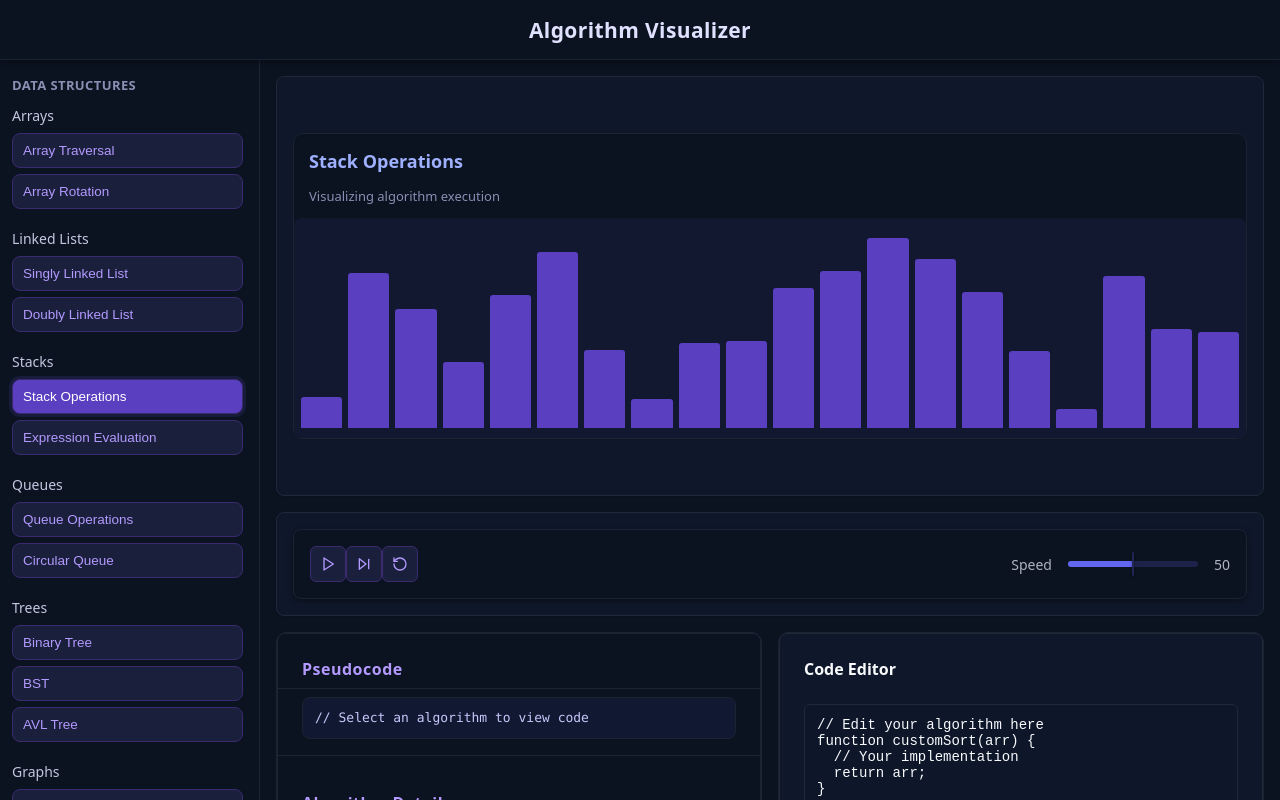
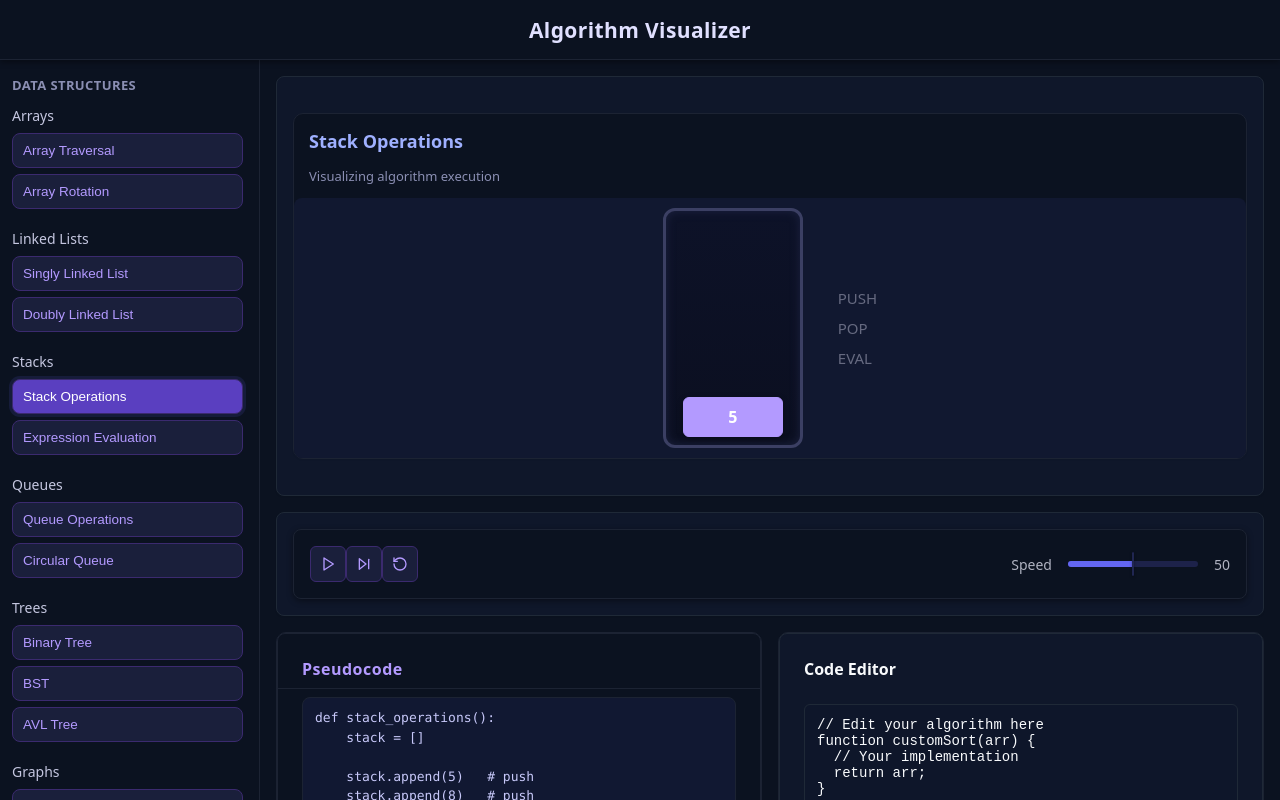
Before and after one commit to MananKakkar1/Algorithm-Visualizer, a React app in the folder application/: page / in a window 1280 px wide. Both pictures are taken after a click on the button "Stack Operations". Shown: the top 800 px of the page. Built offline with nearby package versions, Linux system fonts and the light colour scheme; the HTML template or start-up script is replaced by a standard one.

Commit message:
Added stack

```diff
--- a/application/src/components/code-view-panel.jsx
+++ b/application/src/components/code-view-panel.jsx
@@ -1,104 +1,157 @@
 import { Card, CardHeader, CardTitle, CardContent } from "./ui/card";
 
 const codeExamples = {
-  "Bubble Sort": `function bubbleSort(arr) {
-  for (let i = 0; i < arr.length; i++) {
-    for (let j = 0; j < arr.length - i - 1; j++) {
-      if (arr[j] > arr[j + 1]) {
-        [arr[j], arr[j + 1]] = [arr[j + 1], arr[j]];
-      }
-    }
-  }
-  return arr;
-}`,
+  "Bubble Sort": `def bubble_sort(arr):
+    for i in range(len(arr)):
+        for j in range(0, len(arr) - i - 1):
+            if arr[j] > arr[j + 1]:
+                arr[j], arr[j + 1] = arr[j + 1], arr[j]
+    return arr`,
 
-  "Quick Sort": `function quickSort(arr) {
-  if (arr.length <= 1) return arr;
-  const pivot = arr[arr.length - 1];
-  const left = arr.filter((x, i) => x <= pivot && i < arr.length - 1);
-  const right = arr.filter(x => x > pivot);
-  return [...quickSort(left), pivot, ...quickSort(right)];
-}`,
+  "Quick Sort": `def quick_sort(arr):
+    if len(arr) <= 1:
+        return arr
+    pivot = arr[-1]
+    left = [x for x in arr[:-1] if x <= pivot]
+    right = [x for x in arr[:-1] if x > pivot]
+    return quick_sort(left) + [pivot] + quick_sort(right)`,
 
-  "Merge Sort": `function mergeSort(arr) {
-  if (arr.length <= 1) return arr;
+  "Merge Sort": `def merge_sort(arr):
+    if len(arr) <= 1:
+        return arr
 
-  const mid = Math.floor(arr.length / 2);
-  const left = mergeSort(arr.slice(0, mid));
-  const right = mergeSort(arr.slice(mid));
+    mid = len(arr) // 2
+    left = merge_sort(arr[:mid])
+    right = merge_sort(arr[mid:])
 
-  return merge(left, right);
-}
+    return merge(left, right)
 
-function merge(left, right) {
-  const result = [];
-  let i = 0, j = 0;
 
-  while (i < left.length && j < right.length) {
-    if (left[i] < right[j]) {
-      result.push(left[i]);
-      i++;
-    } else {
-      result.push(right[j]);
-      j++;
-    }
-  }
+def merge(left, right):
+    result = []
+    i = j = 0
 
-  return result.concat(left.slice(i)).concat(right.slice(j));
-}`,
+    while i < len(left) and j < len(right):
+        if left[i] < right[j]:
+            result.append(left[i])
+            i += 1
+        else:
+            result.append(right[j])
+            j += 1
 
-  "Heap Sort": `function heapSort(arr) {
-  const n = arr.length;
+    result.extend(left[i:])
+    result.extend(right[j:])
+    return result`,
 
-  function heapify(n, i) {
-    let largest = i;
-    const left = 2 * i + 1;
-    const right = 2 * i + 2;
+  "Heap Sort": `def heap_sort(arr):
+    n = len(arr)
 
-    if (left < n && arr[left] > arr[largest]) largest = left;
-    if (right < n && arr[right] > arr[largest]) largest = right;
+    def heapify(n, i):
+        largest = i
+        left = 2 * i + 1
+        right = 2 * i + 2
 
-    if (largest !== i) {
-      [arr[i], arr[largest]] = [arr[largest], arr[i]];
-      heapify(n, largest);
-    }
-  }
+        if left < n and arr[left] > arr[largest]:
+            largest = left
+        if right < n and arr[right] > arr[largest]:
+            largest = right
 
-  // Build max heap
-  for (let i = Math.floor(n / 2) - 1; i >= 0; i--) {
-    heapify(n, i);
-  }
+        if largest != i:
+            arr[i], arr[largest] = arr[largest], arr[i]
+            heapify(n, largest)
 
-  // Extract elements
-  for (let i = n - 1; i > 0; i--) {
-    [arr[0], arr[i]] = [arr[i], arr[0]];
-    heapify(i, 0);
-  }
+    for i in range(n // 2 - 1, -1, -1):
+        heapify(n, i)
 
-  return arr;
-}`
+    for i in range(n - 1, 0, -1):
+        arr[0], arr[i] = arr[i], arr[0]
+        heapify(i, 0)
+
+    return arr`,
+
+  "Array Traversal": `def traverse(arr):
+    for i in range(len(arr)):
+        print(arr[i])`,
+
+  "Array Rotation": `def rotate(arr, k):
+    k = k % len(arr)
+    return arr[k:] + arr[:k]`,
+
+  "Stack Operations": `def stack_operations():
+    stack = []
+
+    stack.append(5)   # push
+    stack.append(8)   # push
+    stack.pop()       # pop
+    stack.append(3)   # push
+
+    return stack`,
+
+  "Expression Evaluation": `def evaluate(expression):
+    stack = []
+
+    for token in expression:
+        if token.isdigit():
+            stack.append(int(token))
+        else:
+            b = stack.pop()
+            a = stack.pop()
+            if token == '+':
+                stack.append(a + b)
+            elif token == '-':
+                stack.append(a - b)
+            elif token == '*':
+                stack.append(a * b)
+            elif token == '/':
+                stack.append(a / b)
+
+    return stack[0]
+
+
+# Example:
+# evaluate(["2", "3", "+", "4", "*"]) -> 20`,
 };
 
 const algoInfo = {
   "Bubble Sort": {
     time: "O(n²)",
     space: "O(1)",
-    desc: "A simple comparison-based sorting algorithm that repeatedly steps through the list, compares adjacent elements, and swaps them if they are out of order.",
+    desc: "A simple comparison-based sorting algorithm that repeatedly compares adjacent elements and swaps them if they are out of order.",
   },
   "Quick Sort": {
     time: "O(n log n) average, O(n²) worst",
     space: "O(log n)",
-    desc: "A divide-and-conquer algorithm that selects a pivot element, partitions the array, and recursively sorts the partitions.",
+    desc: "A divide-and-conquer sorting algorithm that partitions elements around a pivot, recursively sorting each partition.",
   },
   "Merge Sort": {
     time: "O(n log n)",
     space: "O(n)",
-    desc: "A divide-and-conquer algorithm that divides the array into halves, recursively sorts them, and merges the sorted halves back together.",
+    desc: "Divides the array into halves, recursively sorts them, and merges the sorted halves into a final sorted array.",
   },
   "Heap Sort": {
     time: "O(n log n)",
     space: "O(1)",
-    desc: "A comparison-based algorithm that builds a max heap, then repeatedly extracts the largest element and rebuilds the heap to sort the array in place.",
+    desc: "Transforms the array into a max heap, then repeatedly extracts the largest element to sort the array in-place.",
+  },
+  "Array Traversal": {
+    time: "O(n)",
+    space: "O(1)",
+    desc: "Sequentially visits each element of the array for processing or display.",
+  },
+  "Array Rotation": {
+    time: "O(n)",
+    space: "O(1)",
+    desc: "Rotates array elements left or right by k positions, preserving relative order.",
+  },
+  "Stack Operations": {
+    time: "O(1) for push/pop",
+    space: "O(n)",
+    desc: "Demonstrates stack operations using push and pop, where elements follow LIFO (Last-In, First-Out) order.",
+  },
+  "Expression Evaluation": {
+    time: "O(n)",
+    space: "O(n)",
+    desc: "Evaluates a postfix expression using a stack by pushing operands and applying operators as they appear.",
   },
 };
 
@@ -137,7 +190,7 @@ export default function CodeViewPanel({ algorithm }) {
         </CardTitle>
       </CardHeader>
 
-      {/* --- PSEUDOCODE AREA (wrap to fit width) --- */}
+      {/* --- PSEUDOCODE AREA --- */}
       <CardContent
         style={{
           flex: "0 0 auto",
@@ -152,13 +205,11 @@ export default function CodeViewPanel({ algorithm }) {
             borderRadius: "8px",
             padding: "10px 12px",
             width: "100%",
-
             fontFamily:
               "ui-monospace, SFMono-Regular, Menlo, Monaco, Consolas, 'Liberation Mono', 'Courier New', monospace",
             fontSize: "13px",
             color: "#c7c8f9",
             lineHeight: 1.5,
-
             whiteSpace: "pre-wrap",
             overflowWrap: "anywhere",
             wordBreak: "break-word",
--- a/application/src/components/visualization-area.jsx
+++ b/application/src/components/visualization-area.jsx
@@ -5,13 +5,6 @@ import { useEffect, useMemo, useRef, useState } from "react";
 
 /* ================================
    STEP GENERATORS
-   - Bubble: compare/swap
-   - Quick:  compare/swap
-   - Merge:  compare/set
-   Each step uses one of:
-   { op: "compare", a, b }
-   { op: "swap", i, j }
-   { op: "set", index, value }
 ==================================*/
 
 // Bubble Sort
@@ -44,7 +37,7 @@ function generateQuickSteps(arr) {
     const pivot = a[r];
     let i = l;
     for (let j = l; j < r; j++) {
-      steps.push({ op: "compare", a: j, b: r }); // compare with pivot
+      steps.push({ op: "compare", a: j, b: r });
       if (a[j] < pivot) {
         if (i !== j) {
           swap(i, j);
@@ -71,7 +64,7 @@ function generateQuickSteps(arr) {
   return steps;
 }
 
-// Merge Sort (uses "set" operations)
+// Merge Sort
 function generateMergeSteps(arr) {
   const a = arr.slice();
   const steps = [];
@@ -87,14 +80,10 @@ function generateMergeSteps(arr) {
   function merge(start, mid, end) {
     const left = a.slice(start, mid);
     const right = a.slice(mid, end);
-    let i = 0,
-      j = 0,
-      k = start;
+    let i = 0, j = 0, k = start;
 
     while (i < left.length && j < right.length) {
-      // visualize comparison of heads
       steps.push({ op: "compare", a: start + i, b: mid + j });
-
       if (left[i] <= right[j]) {
         a[k] = left[i];
         steps.push({ op: "set", index: k, value: left[i] });
@@ -110,15 +99,12 @@ function generateMergeSteps(arr) {
     while (i < left.length) {
       a[k] = left[i];
       steps.push({ op: "set", index: k, value: left[i] });
-      i++;
-      k++;
+      i++; k++;
     }
-
     while (j < right.length) {
       a[k] = right[j];
       steps.push({ op: "set", index: k, value: right[j] });
-      j++;
-      k++;
+      j++; k++;
     }
   }
 
@@ -126,7 +112,7 @@ function generateMergeSteps(arr) {
   return steps;
 }
 
-// Generate Heap Sort steps: returns array of { i, j, compare, swapped }
+// Heap Sort
 function generateHeapSteps(arr) {
   const a = arr.slice();
   const steps = [];
@@ -147,19 +133,14 @@ function generateHeapSteps(arr) {
     const left = 2 * i + 1;
     const right = 2 * i + 2;
 
-    // Compare left child
     if (left < n) {
       compare(left, largest);
       if (a[left] > a[largest]) largest = left;
     }
-
-    // Compare right child
     if (right < n) {
       compare(right, largest);
       if (a[right] > a[largest]) largest = right;
     }
-
-    // If largest is not root
     if (largest !== i) {
       swap(i, largest);
       heapify(n, largest);
@@ -167,17 +148,102 @@ function generateHeapSteps(arr) {
   };
 
   const n = a.length;
-
-  // Build max heap
-  for (let i = Math.floor(n / 2) - 1; i >= 0; i--) {
-    heapify(n, i);
-  }
-
-  // Extract elements from heap
+  for (let i = Math.floor(n / 2) - 1; i >= 0; i--) heapify(n, i);
   for (let i = n - 1; i > 0; i--) {
     swap(0, i);
     heapify(i, 0);
   }
+
+  return steps;
+}
+
+// Array Traversal / Rotation
+function generateArrayTraversalSteps(arr) {
+  const steps = [];
+  for (let i = 0; i < arr.length; i++) {
+    steps.push({ i, j: null, compare: true, swapped: false });
+  }
+  return steps;
+}
+
+function generateArrayRotationSteps(arr, k = 1) {
+  const steps = [];
+  const n = arr.length;
+  const a = arr.slice();
+  k = k % n;
+
+  for (let step = 0; step < k; step++) {
+    const first = a[0];
+    for (let i = 0; i < n - 1; i++) {
+      steps.push({ i, j: i + 1, compare: false, swapped: true });
+      a[i] = a[i + 1];
+    }
+    a[n - 1] = first;
+  }
+  return steps;
+}
+
+// Stack Operations
+function generateStackSteps() {
+  const steps = [];
+  const operations = [
+    { type: "push", value: 5 },
+    { type: "push", value: 8 },
+    { type: "pop" },
+    { type: "push", value: 3 },
+  ];
+
+  let stack = [];
+  for (const op of operations) {
+    if (op.type === "push") {
+      stack.push(op.value);
+      steps.push({ stack: [...stack], action: "push", value: op.value });
+    } else if (op.type === "pop" && stack.length > 0) {
+      stack.pop();
+      steps.push({ stack: [...stack], action: "pop" });
+    }
+  }
+  return steps;
+}
+
+// Expression Evaluation using Stack (Postfix evaluation simulation)
+function generateExpressionEvalSteps() {
+  const steps = [];
+  const expression = ["2", "3", "+", "4", "*"]; // Example: (2 + 3) * 4
+  let stack = [];
+
+  for (const token of expression) {
+    if (!isNaN(parseInt(token))) {
+      stack.push(Number(token));
+      steps.push({
+        stack: [...stack],
+        action: "push",
+        value: Number(token),
+      });
+    } else {
+      if (stack.length >= 2) {
+        const b = stack.pop();
+        const a = stack.pop();
+        let result;
+        if (token === "+") result = a + b;
+        else if (token === "-") result = a - b;
+        else if (token === "*") result = a * b;
+        else if (token === "/") result = a / b;
+
+        stack.push(result);
+        steps.push({
+          stack: [...stack],
+          action: "eval",
+          value: result,
+        });
+      }
+    }
+  }
+
+  steps.push({
+    stack: [...stack],
+    action: "done",
+  });
 
   return steps;
 }
@@ -195,78 +261,88 @@ export default function VisualizationArea({
 }) {
   const [sourceArray, setSourceArray] = useState([]);
   const [array, setArray] = useState([]);
-  const [active, setActive] = useState([]); // indices being highlighted
+  const [active, setActive] = useState([]);
+  const [stack, setStack] = useState([]);
+  const [highlightAction, setHighlightAction] = useState("");
   const [stepIndex, setStepIndex] = useState(0);
   const [finished, setFinished] = useState(false);
 
-  // Generate a random array on reset
   useEffect(() => {
-    const newArray = Array.from(
-      { length: 20 },
-      () => Math.floor(Math.random() * 100) + 10
+    const newArray = Array.from({ length: 20 }, () =>
+      Math.floor(Math.random() * 100) + 10
     );
     setSourceArray(newArray);
     setArray(newArray.slice());
+    setStack([5]);
     setStepIndex(0);
     setActive([]);
+    setHighlightAction("");
   }, [resetTick]);
 
-  // Reset when algorithm changes
   useEffect(() => {
     setStepIndex(0);
     setActive([]);
     setArray(sourceArray.slice());
+    setStack([5]);
+    setHighlightAction("");
     setFinished(false);
   }, [algorithm, sourceArray]);
 
-  // Pick steps per algorithm
   const steps = useMemo(() => {
-    const name = (algorithm || "").toLowerCase();
-    if (name.includes("quick")) return generateQuickSteps(sourceArray);
-    if (name.includes("merge")) return generateMergeSteps(sourceArray);
-    if (name.includes("heap")) return generateHeapSteps(sourceArray);
-    return generateBubbleSteps(sourceArray);
+    const algo = (algorithm || "").toLowerCase();
+
+    if (algo.includes("quick")) return generateQuickSteps(sourceArray);
+    if (algo.includes("merge")) return generateMergeSteps(sourceArray);
+    if (algo.includes("heap")) return generateHeapSteps(sourceArray);
+    if (algo.includes("bubble")) return generateBubbleSteps(sourceArray);
+    if (algo.includes("rotation")) return generateArrayRotationSteps(sourceArray);
+    if (algo.includes("traversal")) return generateArrayTraversalSteps(sourceArray);
+    if (algo.includes("expression")) return generateExpressionEvalSteps();
+    if (algo.includes("stack")) return generateStackSteps();
+
+    return [];
   }, [sourceArray, algorithm]);
 
-  // Refs for stable playback
   const stepsRef = useRef(steps);
-  useEffect(() => {
-    stepsRef.current = steps;
-  }, [steps]);
+  useEffect(() => { stepsRef.current = steps; }, [steps]);
 
   const stepIndexRef = useRef(stepIndex);
-  useEffect(() => {
-    stepIndexRef.current = stepIndex;
-  }, [stepIndex]);
+  useEffect(() => { stepIndexRef.current = stepIndex; }, [stepIndex]);
 
-  // Execute one visualization step
   const doStep = () => {
-    const currentIndex = stepIndexRef.current;
-    const s = stepsRef.current[currentIndex];
+    const s = stepsRef.current[stepIndexRef.current];
     if (!s) return;
 
-    if (s.op === "compare" || s.compare) {
-      // support legacy shape
-      const ia = s.a ?? s.i;
-      const jb = s.b ?? s.j;
-      setActive([ia, jb].filter((v) => v !== undefined));
+    if (
+      algorithm.toLowerCase().includes("stack") ||
+      algorithm.toLowerCase().includes("expression")
+    ) {
+      setStack(s.stack || []);
+      setHighlightAction(
+        s.action === "push"
+          ? "push"
+          : s.action === "pop"
+          ? "pop"
+          : s.action === "eval"
+          ? "eval"
+          : ""
+      );
+    } else if (s.op === "compare" || s.compare) {
+      setActive([s.a ?? s.i, s.b ?? s.j].filter(Boolean));
     } else if (s.op === "swap" || s.swapped) {
-      const i = s.i,
-        j = s.j;
       setArray((prev) => {
         const copy = prev.slice();
-        [copy[i], copy[j]] = [copy[j], copy[i]];
+        [copy[s.i], copy[s.j]] = [copy[s.j], copy[s.i]];
         return copy;
       });
-      setActive([i, j]);
+      setActive([s.i, s.j]);
     } else if (s.op === "set" || "value" in s) {
-      const idx = s.index ?? s.i;
       setArray((prev) => {
         const copy = prev.slice();
-        copy[idx] = s.value;
+        copy[s.index ?? s.i] = s.value;
         return copy;
       });
-      setActive([idx]);
+      setActive([s.index ?? s.i]);
     }
 
     setStepIndex((idx) => {
@@ -279,7 +355,6 @@ export default function VisualizationArea({
     });
   };
 
-  // Manual step
   const lastStepTick = useRef(stepTick);
   useEffect(() => {
     if (stepTick !== lastStepTick.current) {
@@ -288,16 +363,15 @@ export default function VisualizationArea({
     }
   }, [stepTick]);
 
-  // Autoplay
   useEffect(() => {
     if (!isPlaying) return;
-    const intervalMs = Math.max(
-      50,
-      Math.round(2000 - (speed / 100) * (2000 - 50))
-    );
-    const id = setInterval(doStep, intervalMs);
-    return () => clearInterval(id);
+    const interval = setInterval(doStep, Math.max(50, Math.round(2000 - (speed / 100) * 1950)));
+    return () => clearInterval(interval);
   }, [isPlaying, speed]);
+
+  const isStack =
+    algorithm.toLowerCase().includes("stack") ||
+    algorithm.toLowerCase().includes("expression");
 
   return (
     <Card
@@ -318,7 +392,103 @@ export default function VisualizationArea({
         </p>
       </div>
 
-      {/* Compact visualization area */}
+      {/* === STACK VISUALIZATION === */}
+      {isStack ? (
+        <div
+          style={{
+            display: "flex",
+            flexDirection: "row",
+            alignItems: "center",
+            justifyContent: "center",
+            height: "260px",
+            backgroundColor: "#111830",
+            borderRadius: "8px",
+            padding: "10px 20px",
+            boxShadow: finished ? "0 0 20px 5px rgba(179,154,255,0.4)" : "none",
+            transition: "box-shadow 0.5s ease",
+          }}
+        >
+          {/* Tube container */}
+          <div
+            style={{
+              position: "relative",
+              width: "140px",
+              height: "100%",
+              border: "3px solid #3b3f63",
+              borderRadius: "12px",
+              background: "linear-gradient(180deg, #0d1228 0%, #0b0f20 100%)",
+              boxShadow: finished
+                ? "0 0 15px rgba(179,154,255,0.6) inset"
+                : "inset 0 0 10px #1c2240",
+              display: "flex",
+              flexDirection: "column-reverse",
+              alignItems: "center",
+              justifyContent: "flex-start",
+              overflow: "hidden",
+              transition: "box-shadow 0.5s ease",
+            }}
+          >
+            {stack.map((val, idx) => (
+              <div
+                key={idx}
+                style={{
+                  width: "100px",
+                  height: "40px",
+                  marginBottom: "8px",
+                  backgroundColor: finished
+                    ? "#c5b3ff"
+                    : idx === stack.length - 1
+                    ? "#b39aff"
+                    : "#5a3fc0",
+                  border: "1px solid #b39aff",
+                  borderRadius: "6px",
+                  display: "flex",
+                  alignItems: "center",
+                  justifyContent: "center",
+                  fontWeight: "600",
+                  color: "white",
+                  transform: finished ? "translateY(-6px)" : "translateY(0)",
+                  boxShadow: finished
+                    ? "0 0 15px rgba(179,154,255,0.7)"
+                    : "0 2px 6px rgba(0,0,0,0.3)",
+                  transition: "all 0.5s ease, transform 0.4s ease-in-out",
+                }}
+              >
+                {val}
+              </div>
+            ))}
+          </div>
+
+          {/* Instruction text */}
+          <div
+            style={{
+              marginLeft: "35px",
+              display: "flex",
+              flexDirection: "column",
+              justifyContent: "center",
+              alignItems: "flex-start",
+              height: "100%",
+              gap: "10px",
+            }}
+          >
+            {["PUSH", "POP", "EVAL"].map((label) => (
+              <div
+                key={label}
+                style={{
+                  color:
+                    highlightAction === label.toLowerCase() ? "white" : "#666a80",
+                  fontWeight: highlightAction === label.toLowerCase() ? "600" : "400",
+                  fontSize: "15px",
+                  transition: "color 0.3s ease",
+                }}
+              >
+                {label}
+              </div>
+            ))}
+          </div>
+        </div>
+      ) : (
+        // === DEFAULT BAR VISUALIZATION ===
         <div
           className={"visualization-bars" + (finished ? " sorted" : "")}
           style={{
@@ -335,18 +505,22 @@ export default function VisualizationArea({
           {array.map((value, idx) => (
             <div
               key={idx}
-            className="visual-bar"
               style={{
                 flex: 1,
                 margin: "0 1px",
                 borderRadius: "3px 3px 0 0",
                 height: `${value * 1.75}px`,
-              backgroundColor: active.includes(idx) ? "#ff4d6d" : "#5a3fc0",
-              transition: "height 0.2s, background-color 0.2s",
+                backgroundColor: active.includes(idx)
+                  ? "#ff4d6d"
+                  : finished
+                  ? "#b39aff"
+                  : "#5a3fc0",
+                transition: "height 0.2s, background-color 0.4s",
               }}
             />
           ))}
         </div>
+      )}
     </Card>
   );
 }
```
Lines whose indentation alone changed are shown as unchanged.
